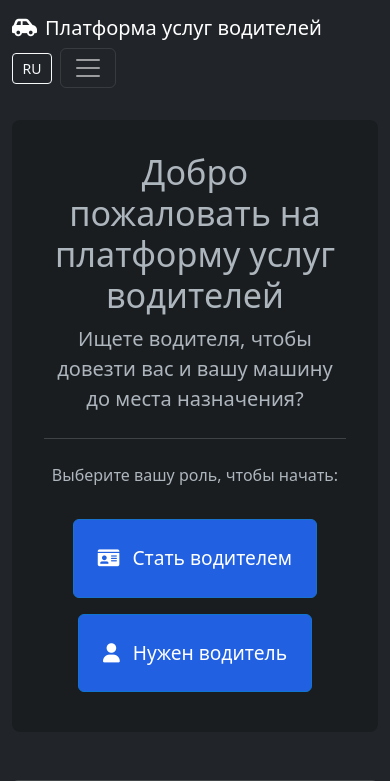
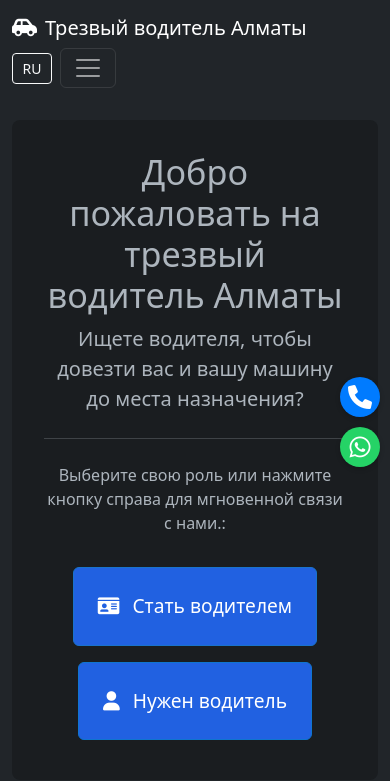
Before and after one commit to nurbek18/new_driver_help, a Flask app: page / in a window 390 px wide. Shown: the top 781 px of the page. Run offline with Flask 3, Linux system fonts and the light colour scheme.

Commit message:
add button about contact that number telephone and whatsapp , and change some page's contact such as in different language

```diff
--- a/static/css/style.css
+++ b/static/css/style.css
@@ -112,3 +112,54 @@ footer {
         margin: 0.5rem;
     }
 }
+
+
+/* Floating Contact Buttons 一键电话和whatsapp联系 */
+.floating-contact {
+    position: fixed;
+    right: 20px;
+    top: 50%;
+    transform: translateY(-50%);
+    z-index: 1000;
+    display: flex;
+    flex-direction: column;
+    gap: 10px;
+}
+
+.contact-btn {
+    width: 70px;
+    height: 70px;
+    border-radius: 50%;
+    display: flex;
+    align-items: center;
+    justify-content: center;
+    color: white;
+    text-decoration: none;
+    transition: transform 0.2s;
+    box-shadow: 0 2px 5px rgba(0,0,0,0.2);
+    font-size: 1.5em;
+}
+
+.contact-btn:hover {
+    transform: scale(1.1);
+    color: white;
+}
+
+.whatsapp-btn {
+    background-color: #25D366;
+}
+
+.phone-btn {
+    background-color: #007bff;
+}
+
+@media (max-width: 768px) {
+    .floating-contact {
+        right: 10px;
+    }
+
+    .contact-btn {
+        width: 40px;
+        height: 40px;
+    }
+}
--- a/templates/base.html
+++ b/templates/base.html
@@ -128,6 +128,20 @@
 
         {% block content %}{% endblock %}
     </div>
+<!-- Floating Contact Buttons, only show on the homepage -->
+{% if request.path == '/' %}
+<div class="floating-contact">
+    <a href="tel:+77082836678" class="contact-btn phone-btn" title="Позвонить нам">
+        <i class="fas fa-phone"></i>
+    </a>
+    <a href="https://wa.me/77082836678?text=Здравствуйте!%20Я%20хочу%20заказать%20услугу%20трезвого%20водителя."
+       target="_blank"
+       class="contact-btn whatsapp-btn"
+       title="Связаться через WhatsApp">
+        <i class="fab fa-whatsapp"></i>
+    </a>
+</div>
+{% endif %}
 
     {% block footer %}{% endblock %}
 
--- a/translations.py
+++ b/translations.py
@@ -5,13 +5,13 @@ Translations for the Driver Service Platform
 translations = {
     'en': {
         # General
-        'driver_service_platform': 'Driver Service Platform',
+        'driver_service_platform': 'Sober driver in Almaty',
         'home': 'Home',
         'driver_registration': 'Driver Registration',
         'find_drivers': 'Find Drivers',
-        'welcome': 'Welcome to Driver Service Platform',
+        'welcome': 'Welcome to Sober driver in Almaty',
         'connect_drivers_passengers': 'Looking for a driver to take you and your car to your destination?',
-        'choose_role': 'Choose your role to get started:',
+        'choose_role': 'Choose your role, or just click the button on the right to get in touch fast:',
         'im_driver': 'Become a Driver',
         'im_user': 'Need a Driver',
         'footer_copyright': '© 2023 Driver Service Platform. All rights reserved.',
@@ -104,13 +104,13 @@ translations = {
 
     'ru': {
         # General
-        'driver_service_platform': 'Платформа услуг водителей',
+        'driver_service_platform': 'Трезвый водитель Алматы',
         'home': 'Главная',
         'driver_registration': 'Регистрация водителя',
         'find_drivers': 'Найти водителей',
-        'welcome': 'Добро пожаловать на платформу услуг водителей',
+        'welcome': 'Добро пожаловать на трезвый водитель Алматы',
         'connect_drivers_passengers': 'Ищете водителя, чтобы довезти вас и вашу машину до места назначения?',
-        'choose_role': 'Выберите вашу роль, чтобы начать:',
+        'choose_role': 'Выберите свою роль или нажмите кнопку справа для мгновенной связи с нами.:',
         'im_driver': 'Стать водителем',
         'im_user': 'Нужен водитель',
         'footer_copyright': '© 2023 Платформа услуг водителей. Все права защищены.',
@@ -208,13 +208,13 @@ translations = {
 
     'kk': {
         # General
-        'driver_service_platform': 'Жүргізуші қызметтері платформасы',
+        'driver_service_platform': 'Алматыдағы сау жүргізуші',
         'home': 'Басты бет',
         'driver_registration': 'Жүргізуші тіркеу',
         'find_drivers': 'Жүргізушілерді табу',
-        'welcome': 'Жүргізуші қызметтері платформасына қош келдіңіз',
+        'welcome': 'Алматыдағы сау жүргізуші платформасына қош келдіңіз',
         'connect_drivers_passengers': 'Сізді және көлігіңізді межелі жеріңізге жеткізетін жүргізушіні іздеп жүрсіз бе?',
-        'choose_role': 'Бастау үшін рөліңізді таңдаңыз:',
+        'choose_role': 'Рөліңізді таңдаңыз, немесе бізбен қазір байланысу үшін оң жақтағы батырманы қазір басыңыз:',
         'im_driver': 'Жүргізуші болу',
         'im_user': 'Жүргізуші қажет',
         'footer_copyright': '© 2023 Жүргізуші қызметтері платформасы. Барлық құқықтар қорғалған.',
@@ -296,13 +296,13 @@ translations = {
 
     'zh': {
         # General
-        'driver_service_platform': '代驾服务平台',
+        'driver_service_platform': '阿拉木图代驾司机',
         'home': '首页',
         'driver_registration': '代驾注册',
         'find_drivers': '寻找代驾',
-        'welcome': '欢迎来到代驾服务平台',
+        'welcome': '欢迎来到阿拉木图代驾司机',
         'connect_drivers_passengers': '需要代驾带你和你的车到目的地吗？',
-        'choose_role': '选择您的角色以开始：',
+        'choose_role': '选择你的角色，或点击右侧按钮一键联系我们：',
         'im_driver': '成为代驾',
         'im_user': '需要代驾',
         'footer_copyright': '© 2025 代驾服务平台。保留所有权利。',
```
Also changed, not shown: instance/drivers.db.
